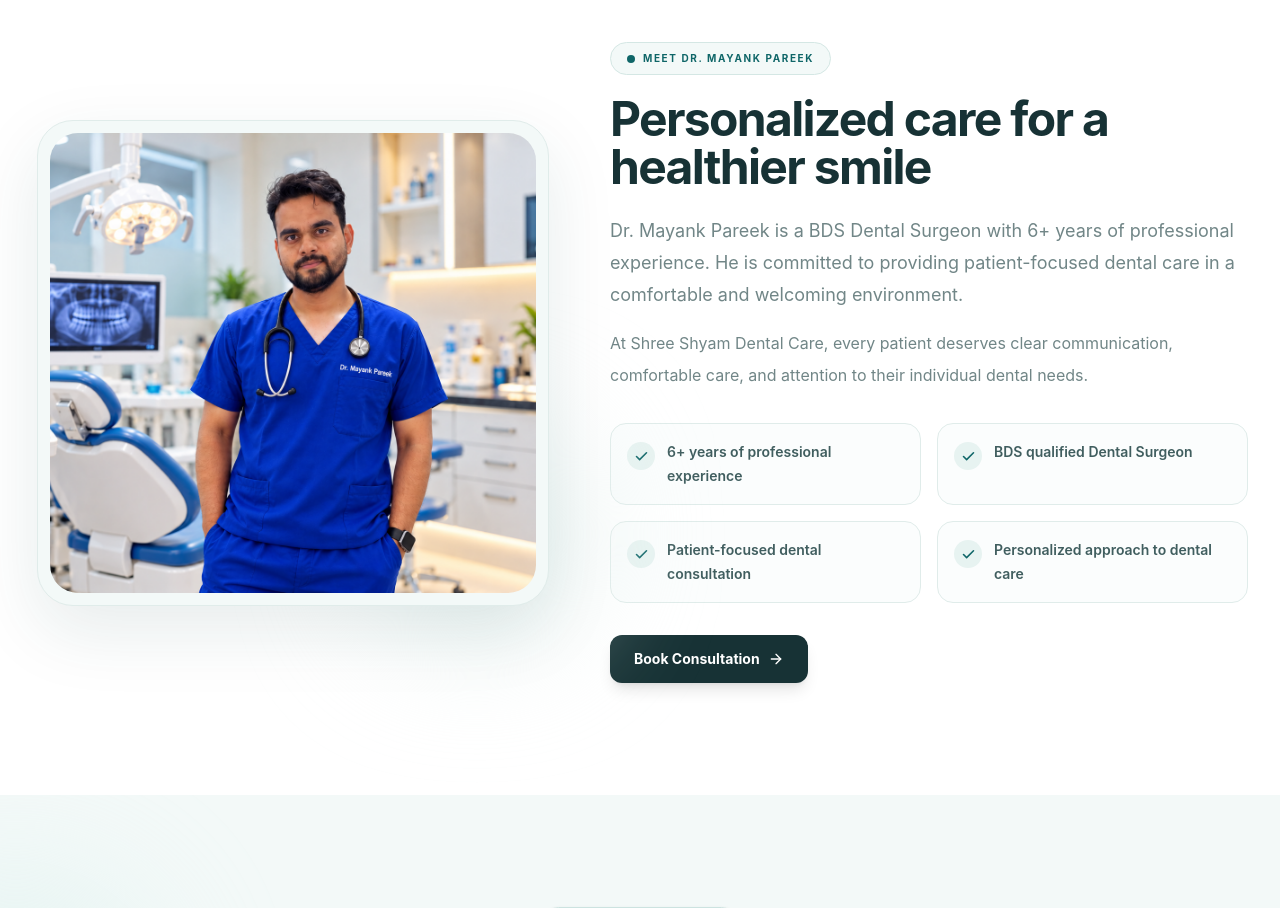
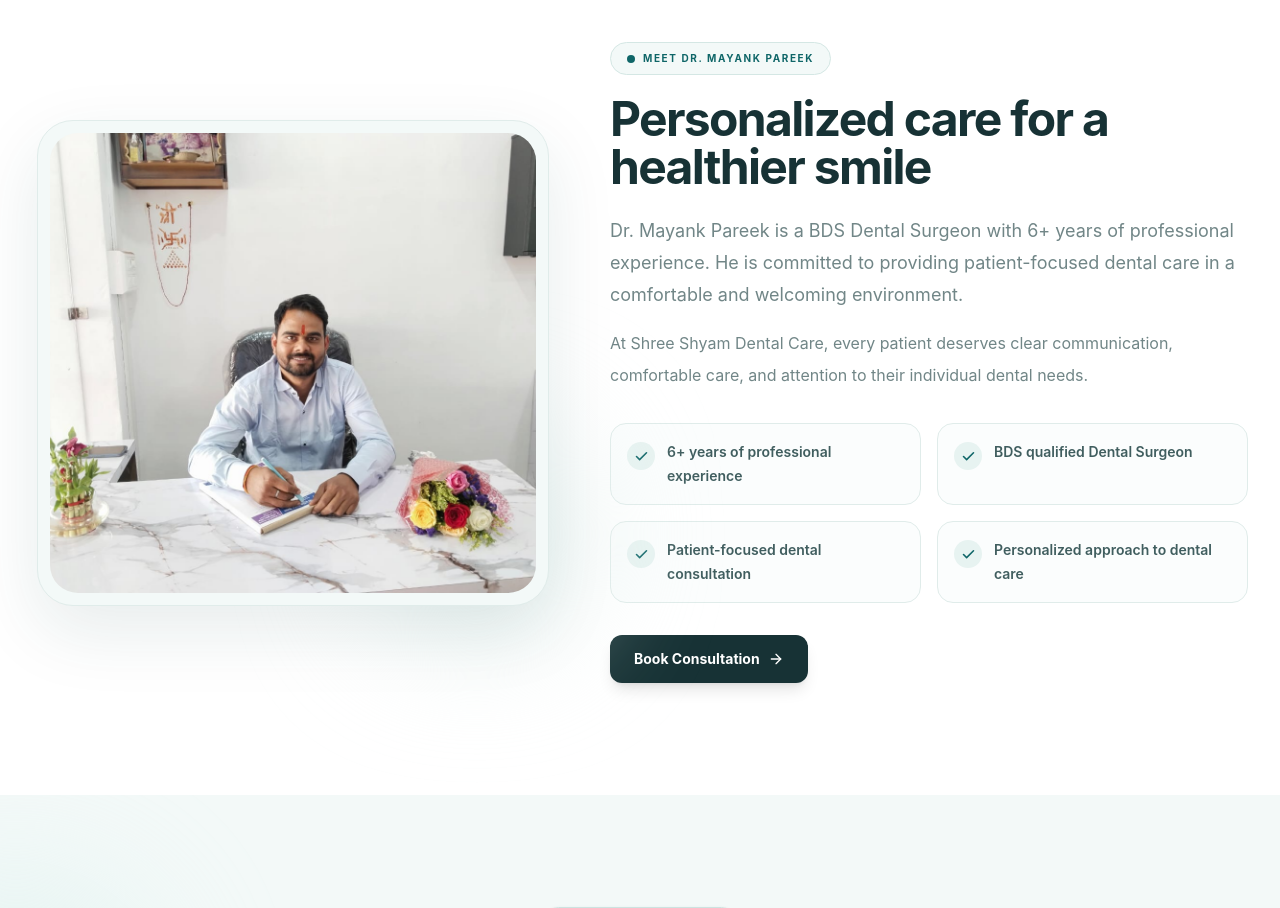
Before and after one commit to TechV013/Dr.mayankpareekdentalclinic, a React (Vite) app: page / in a window 1280 px wide. Shown: the part 880-1788 px from the top of the page. Built offline with nearby package versions, Linux system fonts and the light colour scheme; no server answers.

Commit message:
Use clinic desk photo in About section

```diff
--- a/src/App.tsx
+++ b/src/App.tsx
@@ -550,9 +550,9 @@ function App() {
                 <div className="h-[460px] overflow-hidden rounded-[1.75rem]">
 
                   <img
-                    src="/Dr. Mayank Pareek.png"
-                    alt="Dr. Mayank Pareek - BDS Dental Surgeon"
-                    className="h-full w-full object-cover object-center"
+                    src="/dr.mayankpareek-qualification.jpeg"
+                    alt="Dr. Mayank Pareek - BDS Dental Surgeon at his clinic"
+                    className="h-full w-full object-cover object-[center_35%]"
                   />
 
                 </div>
```
